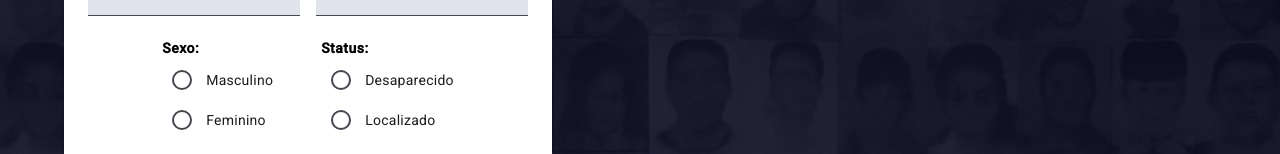
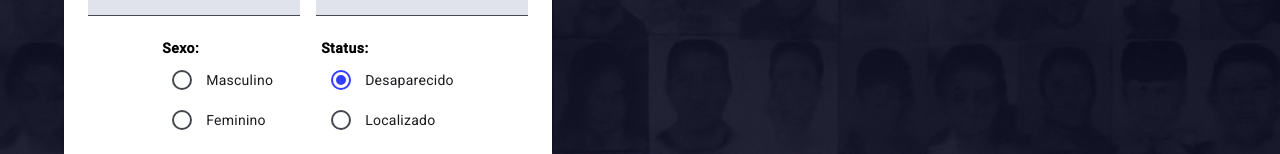
Before and after one commit to matheus-dev28/pjc-desaparecidos, an Angular app: page / in a window 1280 px wide. Shown: the part 371-525 px from the top of the page. Built offline with nearby package versions, Linux system fonts and the light colour scheme; no server answers.

Commit message:
conserta values do radio de status para desaparecido inicializar marcado

```diff
--- a/src/app/modules/pessoas/components/pessoas-search/pessoas-search.component.html
+++ b/src/app/modules/pessoas/components/pessoas-search/pessoas-search.component.html
@@ -41,8 +41,8 @@
       <div>
         <span class="font-semibold text-sm">Status:</span>
         <mat-radio-group class="flex flex-col" formControlName="status">
-          <mat-radio-button value="Desaparecido">Desaparecido</mat-radio-button>
-          <mat-radio-button value="Localizado">Localizado</mat-radio-button>
+          <mat-radio-button value="DESAPARECIDO">Desaparecido</mat-radio-button>
+          <mat-radio-button value="LOCALIZADO">Localizado</mat-radio-button>
         </mat-radio-group>
       </div>
     </div>
```
